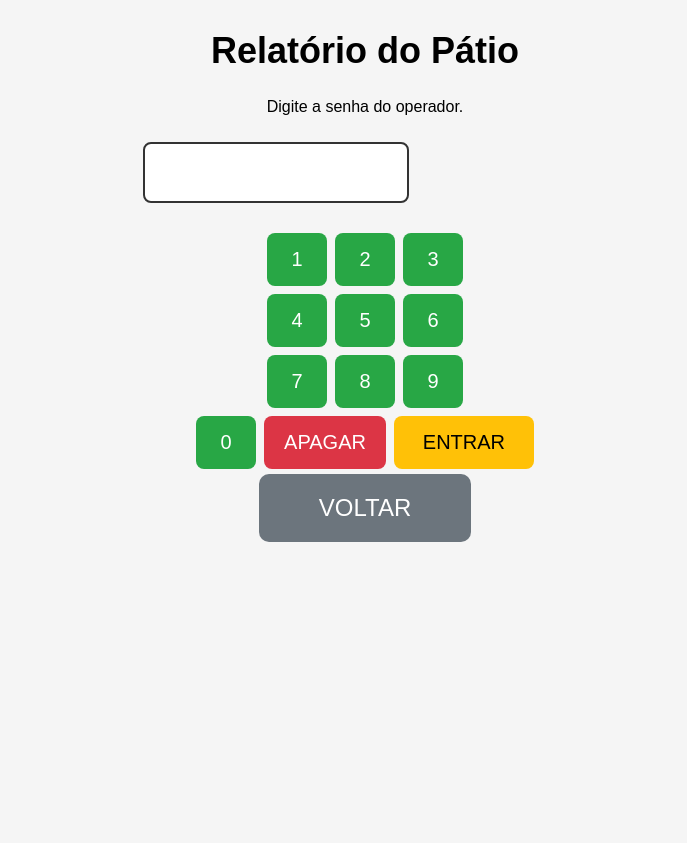
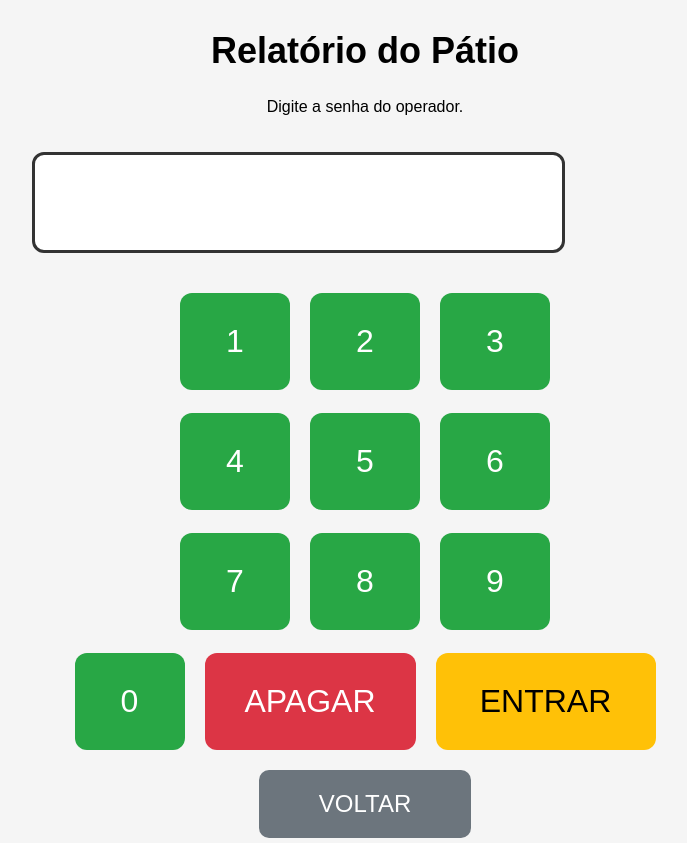
Before and after one commit to PedroMoeziaJr/programa_prime_park, a Flask app: page /admin in a window 1280 px wide. Shown: the whole page, without its empty margins (275-962 px from the left). Before the commit the page ends 542 px from the top, so only its background shows below. Run offline with Flask 3, Linux system fonts and the light colour scheme.

Commit message:
Update style.css

```diff
--- a/static/style.css
+++ b/static/style.css
@@ -74,13 +74,14 @@ h2 {
 }
 
 .placa-input {
-    font-size: 32px;
+    font-size: 48px;
     text-align: center;
-    padding: 10px;
-    margin: 10px 0 20px 0;
-    width: 60%;
-    border-radius: 8px;
-    border: 2px solid #333;
+    padding: 20px;
+    margin: 20px 0 30px 0;
+    width: 80%;
+    border-radius: 12px;
+    border: 3px solid #333;
+    background: #ffffff;
 }
 
 .placa-display {
@@ -98,16 +99,18 @@ h2 {
 .keyboard-row {
     display: flex;
     justify-content: center;
-    gap: 8px;
+    gap: 20px;
+    margin-bottom: 15px;
 }
 
 .key {
-    padding: 15px 20px;
-    font-size: 20px;
-    border-radius: 8px;
+    padding: 30px 40px;
+    font-size: 32px;
+    border-radius: 12px;
     border: none;
     cursor: pointer;
-    min-width: 60px;
+    min-width: 110px;
+    min-height: 90px;
 }
 
 .key-letter {
@@ -123,14 +126,19 @@ h2 {
 .key-action {
     background: #dc3545;
     color: white;
-    min-width: 120px;
+    min-width: 200px;
+    min-height: 90px;
+    font-size: 32px;
 }
 
 .key-confirm {
     background: #ffc107;
     color: #000;
-    min-width: 140px;
+    min-width: 220px;
+    min-height: 90px;
+    font-size: 32px;
 }
+
 
 .key:hover {
     opacity: 0.9;
```
